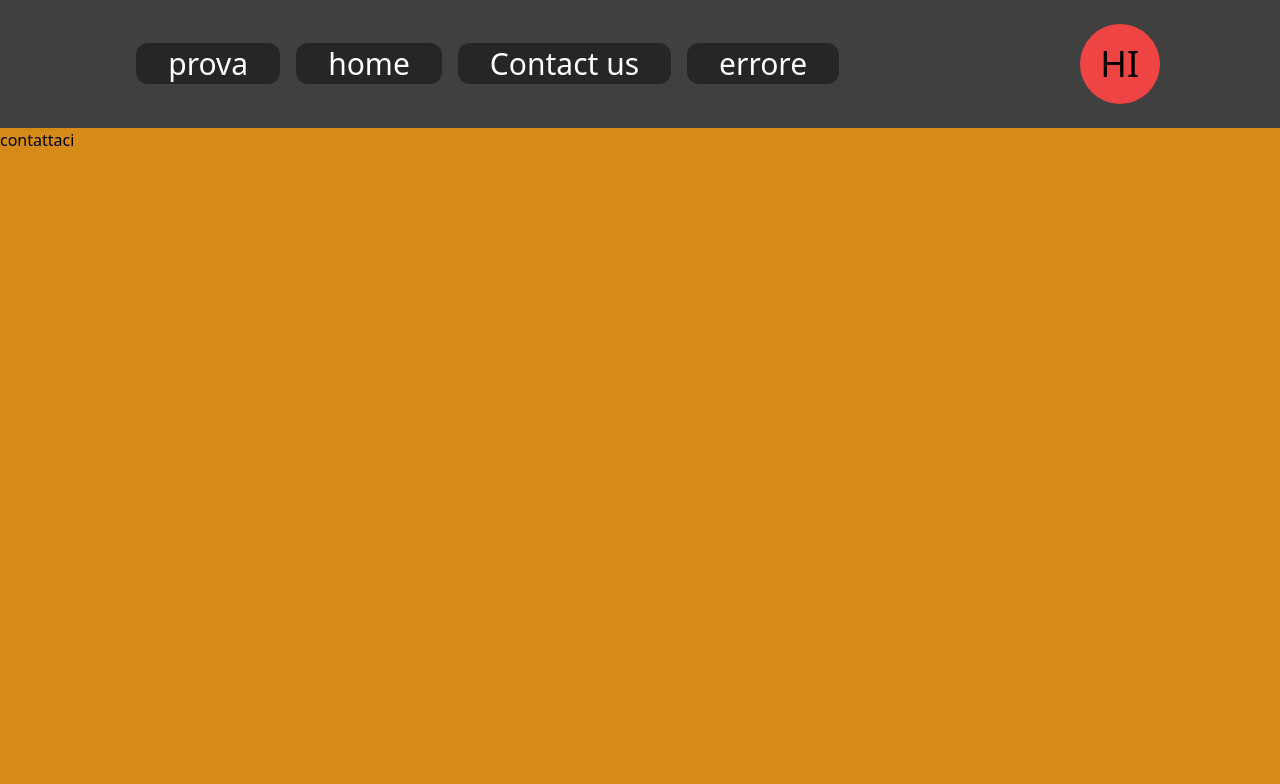
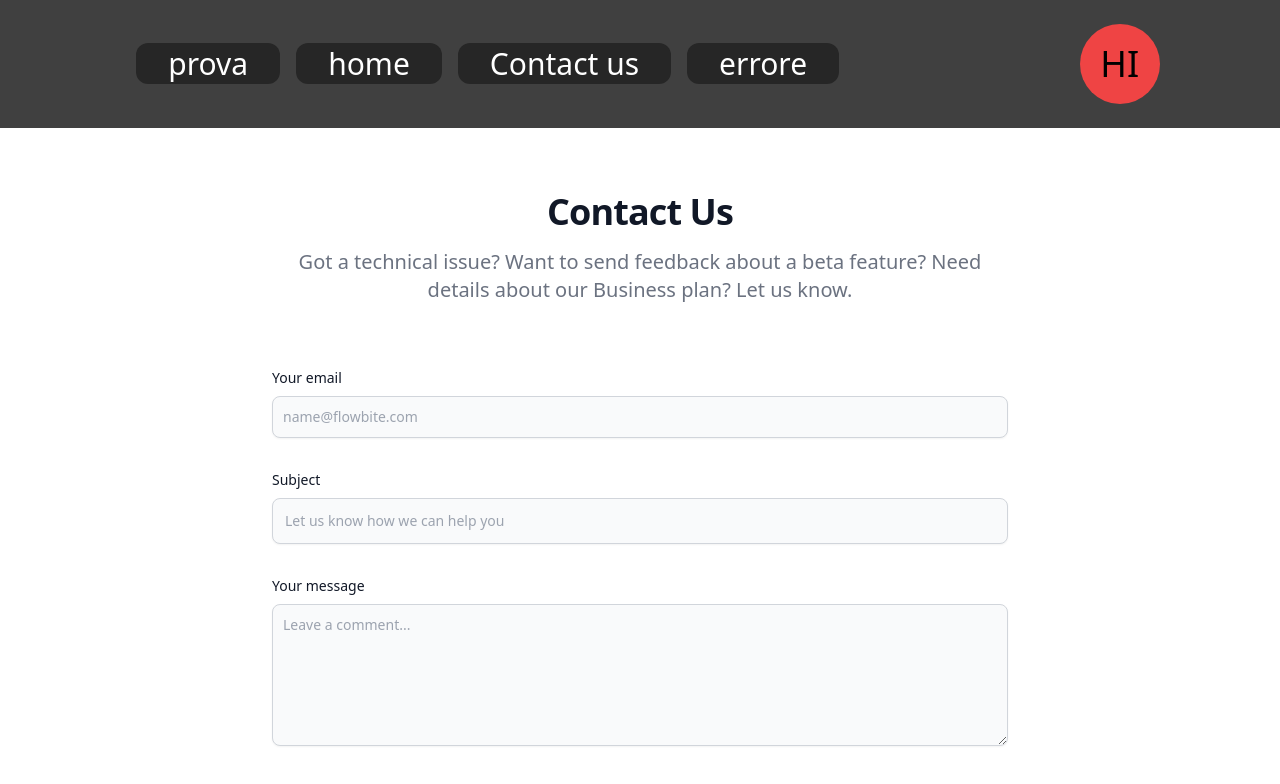
Before and after one commit to alessandromarangoni/vite-boolfolio, a Vue app: page /contact-us in a window 1280 px wide. Shown: the top 784 px of the page. Built offline with nearby package versions, Linux system fonts and the light colour scheme.

Commit message:
add sttyle con conactapp

```diff
--- a/src/components/pages/ContactApp.vue
+++ b/src/components/pages/ContactApp.vue
@@ -4,7 +4,25 @@
 }
 </script>
 <template>
-    <div>
-        contattaci
-    </div>
+    <section class="bg-white dark:bg-gray-900 ">
+        <div class="py-8 lg:py-16 px-4 mx-auto max-w-screen-md">
+            <h2 class="mb-4 text-4xl tracking-tight font-extrabold text-center text-gray-900 dark:text-white">Contact Us</h2>
+            <p class="mb-8 lg:mb-16 font-light text-center text-gray-500 dark:text-gray-400 sm:text-xl">Got a technical issue? Want to send feedback about a beta feature? Need details about our Business plan? Let us know.</p>
+            <form action="#" class="space-y-8">
+                <div>
+                    <label for="email" class="block mb-2 text-sm font-medium text-gray-900 dark:text-gray-300">Your email</label>
+                    <input type="email" id="email" class="shadow-sm bg-gray-50 border border-gray-300 text-gray-900 text-sm rounded-lg focus:ring-primary-500 focus:border-primary-500 block w-full p-2.5 dark:bg-gray-700 dark:border-gray-600 dark:placeholder-gray-400 dark:text-white dark:focus:ring-primary-500 dark:focus:border-primary-500 dark:shadow-sm-light" placeholder="name@flowbite.com" required>
+                </div>
+                <div>
+                    <label for="subject" class="block mb-2 text-sm font-medium text-gray-900 dark:text-gray-300">Subject</label>
+                    <input type="text" id="subject" class="block p-3 w-full text-sm text-gray-900 bg-gray-50 rounded-lg border border-gray-300 shadow-sm focus:ring-primary-500 focus:border-primary-500 dark:bg-gray-700 dark:border-gray-600 dark:placeholder-gray-400 dark:text-white dark:focus:ring-primary-500 dark:focus:border-primary-500 dark:shadow-sm-light" placeholder="Let us know how we can help you" required>
+                </div>
+                <div class="sm:col-span-2">
+                    <label for="message" class="block mb-2 text-sm font-medium text-gray-900 dark:text-gray-400">Your message</label>
+                    <textarea id="message" rows="6" class="block p-2.5 w-full text-sm text-gray-900 bg-gray-50 rounded-lg shadow-sm border border-gray-300 focus:ring-primary-500 focus:border-primary-500 dark:bg-gray-700 dark:border-gray-600 dark:placeholder-gray-400 dark:text-white dark:focus:ring-primary-500 dark:focus:border-primary-500" placeholder="Leave a comment..."></textarea>
+                </div>
+                <button type="submit" class="py-3 px-5 text-sm font-medium text-center text-white rounded-lg bg-primary-700 sm:w-fit hover:bg-primary-800 focus:ring-4 focus:outline-none focus:ring-primary-300 dark:bg-primary-600 dark:hover:bg-primary-700 dark:focus:ring-primary-800">Send message</button>
+            </form>
+        </div>
+</section>
 </template>
```
